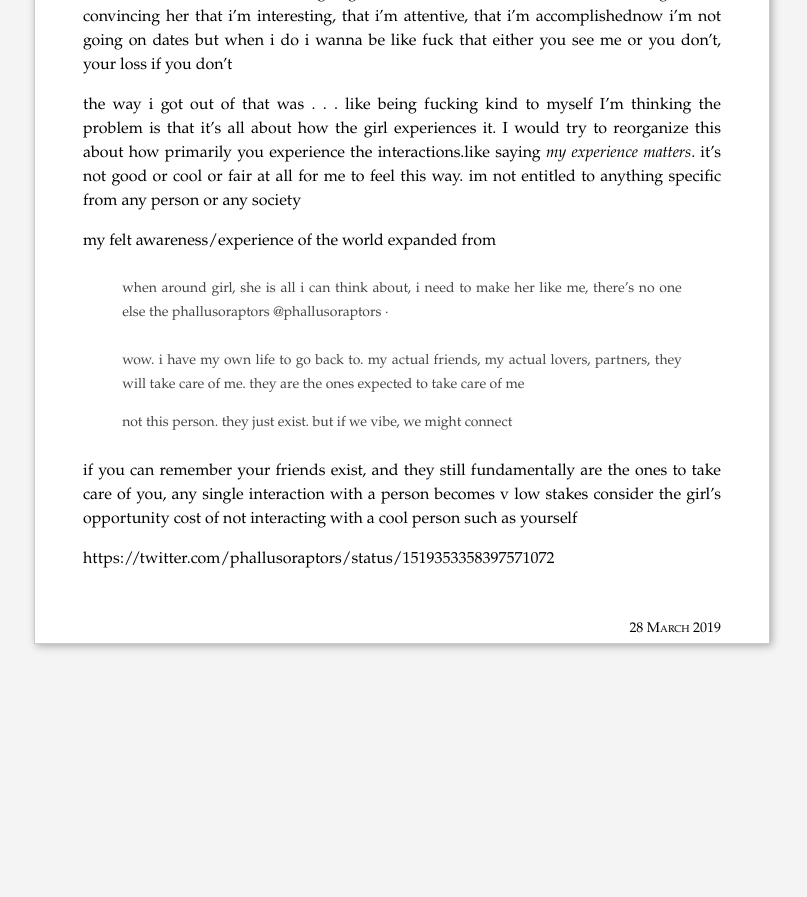
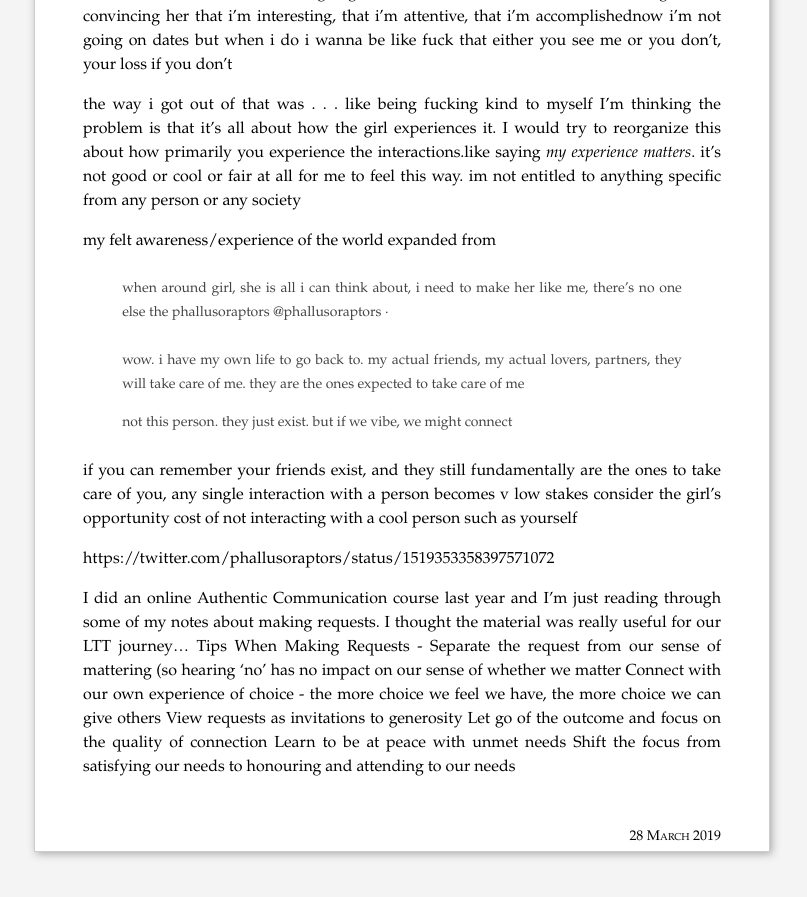
Before and after one commit to piyushahuja/piyushahuja.github.io, a Jekyll site: the page built from _posts/guides/2022-09-14-LT.md, in a window 1280 px wide and 900 px high, scrolled down 11133 px. Shown: the top 897 px of the window, without its empty margins (238-1045 px from the left). Built offline with Jekyll 4.4.1, drawn with Linux system fonts in a browser that asks for light colours; before the commit the page ends 11825 px from its top, so only the background shows below that.

Commit message:
auto deployed

```diff
--- a/_posts/guides/2022-09-14-LT.md
+++ b/_posts/guides/2022-09-14-LT.md
@@ -511,3 +511,12 @@ if you can remember your friends exist, and they still fundamentally are the one
 consider the girl’s opportunity cost of not interacting with a cool person such as yourself
 
 https://twitter.com/phallusoraptors/status/1519353358397571072
+
+I did an online Authentic Communication course last year and I’m just reading through some of my notes about making requests. I thought the material was really useful for our LTT journey…
+Tips When Making Requests -
+Separate the request from our sense of mattering (so hearing ‘no’ has no impact on our sense of whether we matter
+Connect with our own experience of choice - the more choice we feel we have, the more choice we can give others
+View requests as invitations to generosity
+Let go of the outcome and focus on the quality of connection
+Learn to be at peace with unmet needs
+Shift the focus from satisfying our needs to honouring and attending to our needs
```
